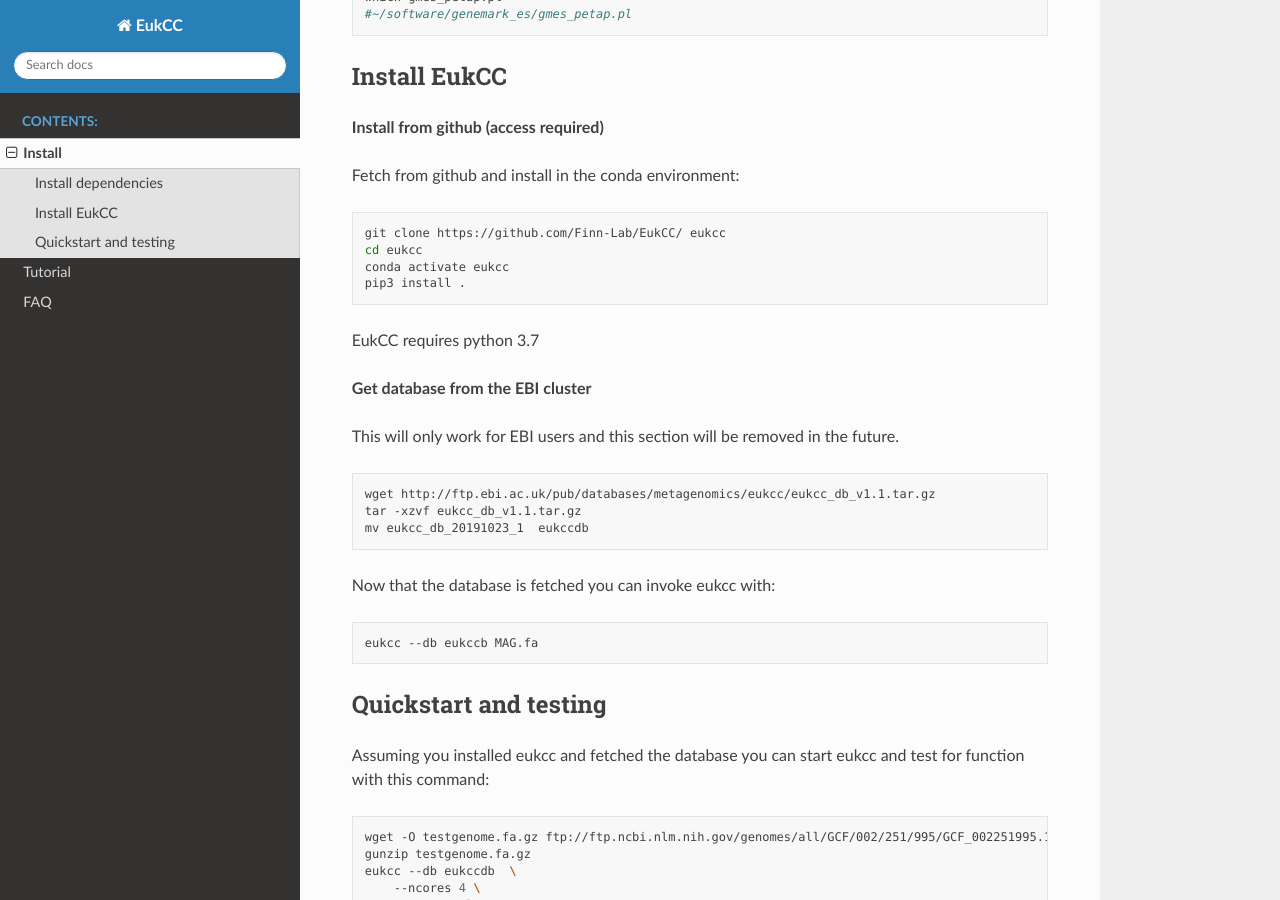
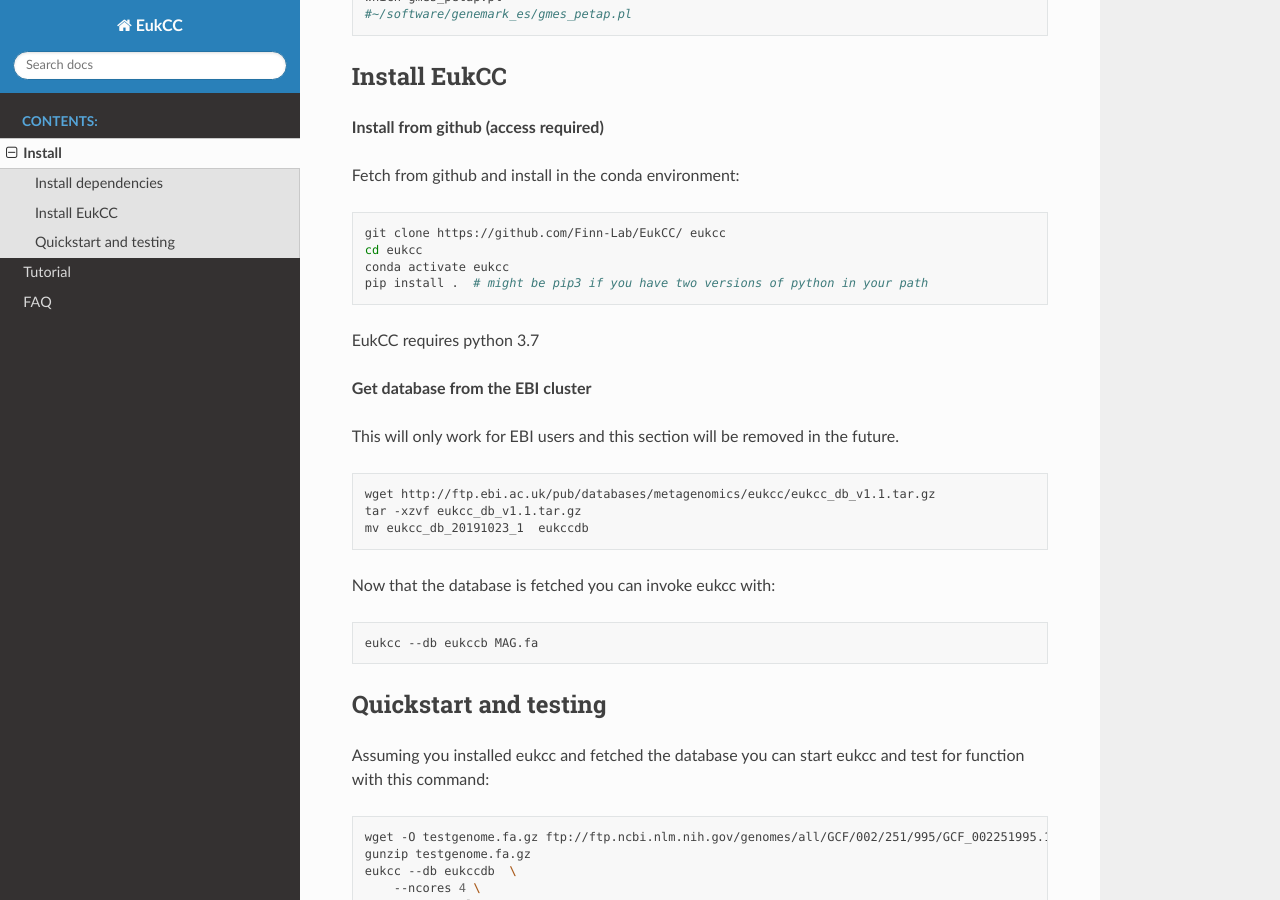
Before and after one commit to EBI-Metagenomics/EukCC, a Sphinx documentation site: the page built from docs/install.rst, in a window 1280 px wide and 900 px high, scrolled down 853 px. Built offline with Sphinx 7.4.7 and the Read the Docs theme 2.0.0, drawn with Linux system fonts in a browser that asks for light colours.

Commit message:
address issue 5

```diff
--- a/docs/install.rst
+++ b/docs/install.rst
@@ -56,7 +56,7 @@
     git clone https://github.com/Finn-Lab/EukCC/ eukcc
     cd eukcc
     conda activate eukcc
-    pip3 install .
+    pip install .  # might be pip3 if you have two versions of python in your path
 
 EukCC requires python 3.7
 
```
